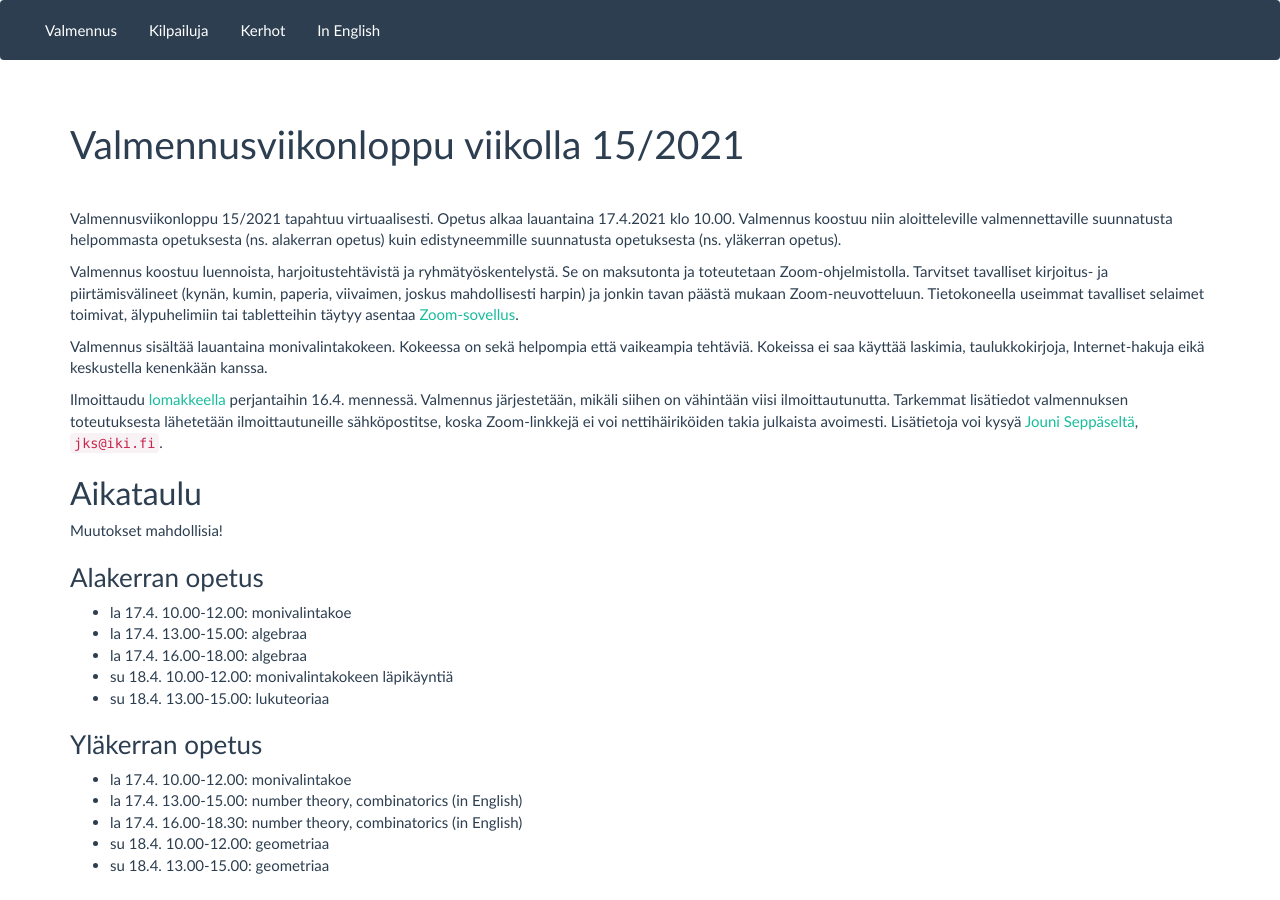
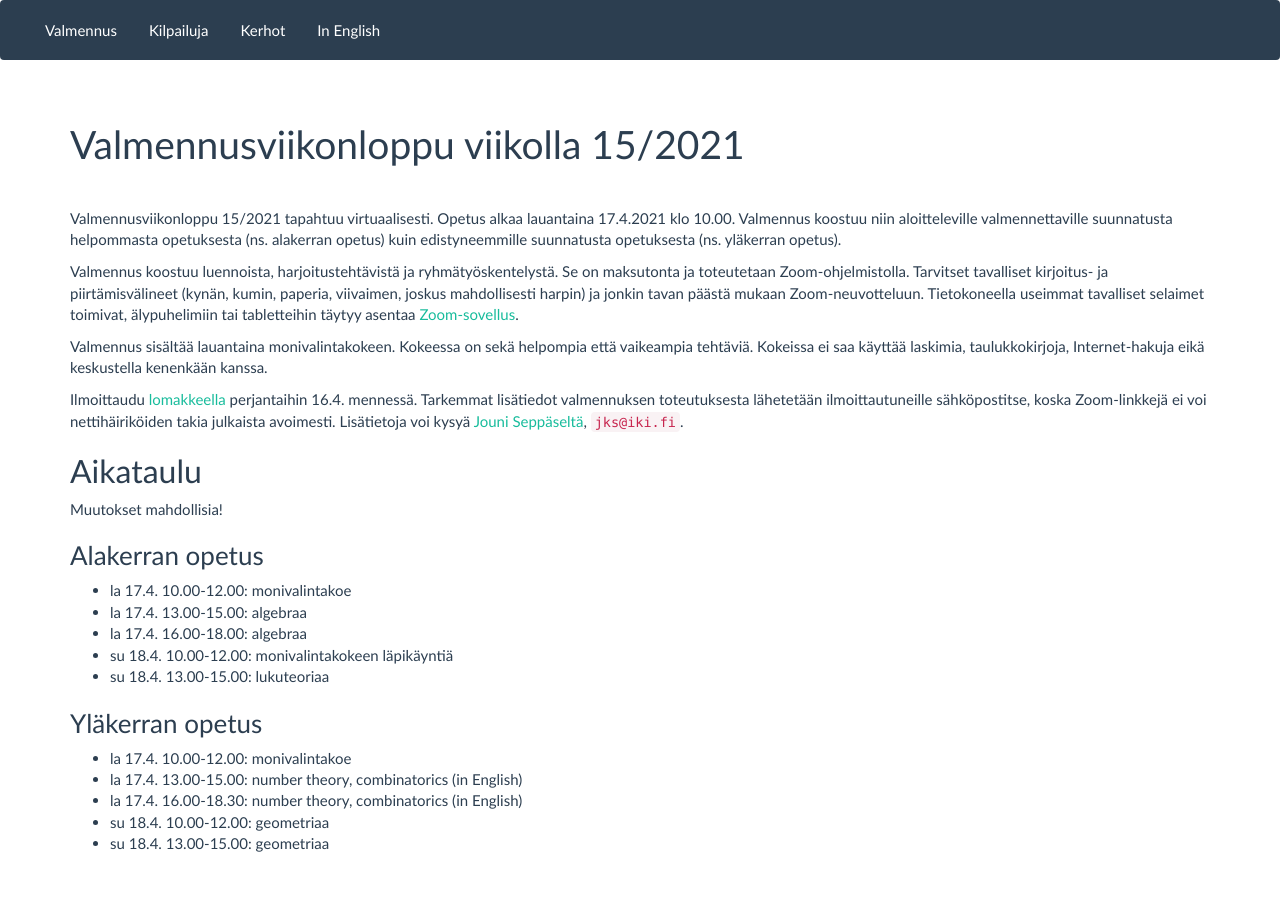
Before and after one commit to matematiikkakilpailut/matematiikkakilpailut.github.io, a Jekyll site: the page built from aikataulu/2021W15/index.md, in a window 1280 px wide. Built offline with Jekyll 4.4.1, drawn with Linux system fonts in a browser that asks for light colours.

Commit message:
Ilmoittautuneita on jo yli viisi

```diff
--- a/aikataulu/2021W15/index.md
+++ b/aikataulu/2021W15/index.md
@@ -59,7 +59,7 @@ Kokeissa ei saa käyttää laskimia, taulukkokirjoja, Internet-hakuja
 eikä keskustella kenenkään kanssa.
 
 Ilmoittaudu [lomakkeella] perjantaihin 16.4. mennessä.
-Valmennus järjestetään, mikäli siihen on vähintään viisi ilmoittautunutta.
+<!--Valmennus järjestetään, mikäli siihen on vähintään viisi ilmoittautunutta.-->
 Tarkemmat lisätiedot valmennuksen toteutuksesta lähetetään
 ilmoittautuneille sähköpostitse, koska Zoom-linkkejä ei voi nettihäiriköiden
 takia julkaista avoimesti.
```
